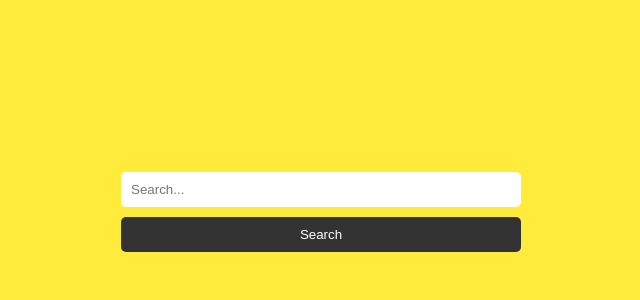
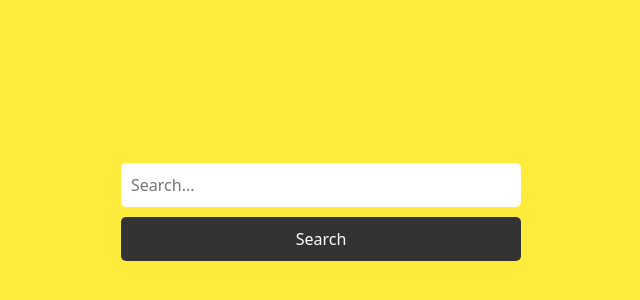
Before and after one commit to eusteve/RecipeRhapsody, a plain HTML site: page index.html in a window 1280 px wide. Shown: the part 188-488 px from the top of the page, without its empty margins (319-959 px from the left). Drawn offline with nearby package versions, Linux system fonts and the light colour scheme.

Commit message:
made corrections to the css cdn file on the header

```diff
--- a/index.html
+++ b/index.html
@@ -3,7 +3,7 @@
 <head>
     <meta charset="UTF-8">
     <meta name="viewport" content="width=device-width, initial-scale=1.0">
-    <link rel="stylesheet" href="https://cdn.jsdelivr.net/npm/bootstrap@5.3.2/dist/css/bootstrap.min.css.css">
+    <link rel="stylesheet" href="https://cdn.jsdelivr.net/npm/bootstrap@5.3.2/dist/css/bootstrap.min.css">
     <link rel="stylesheet" href="main.css">
     <title>RecipeRhapsody</title>
 </head>
```
